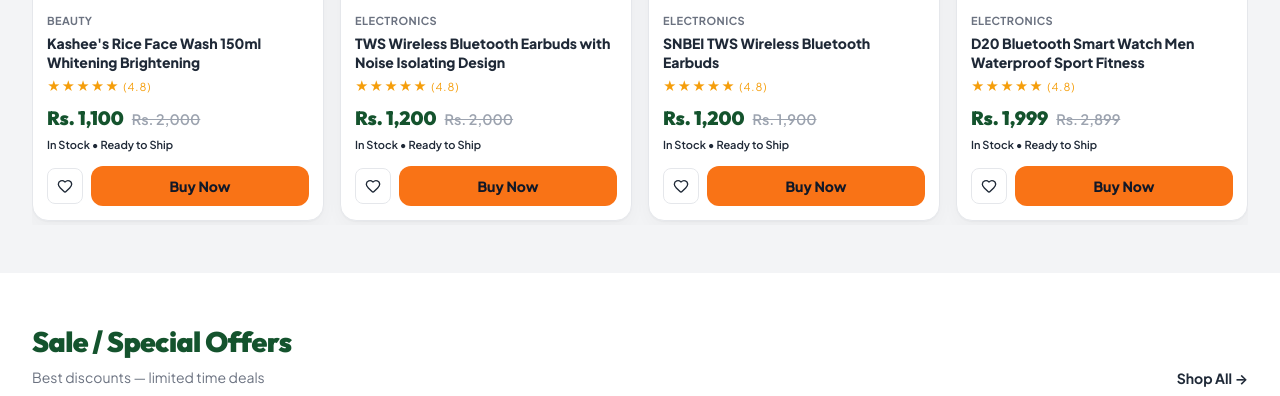
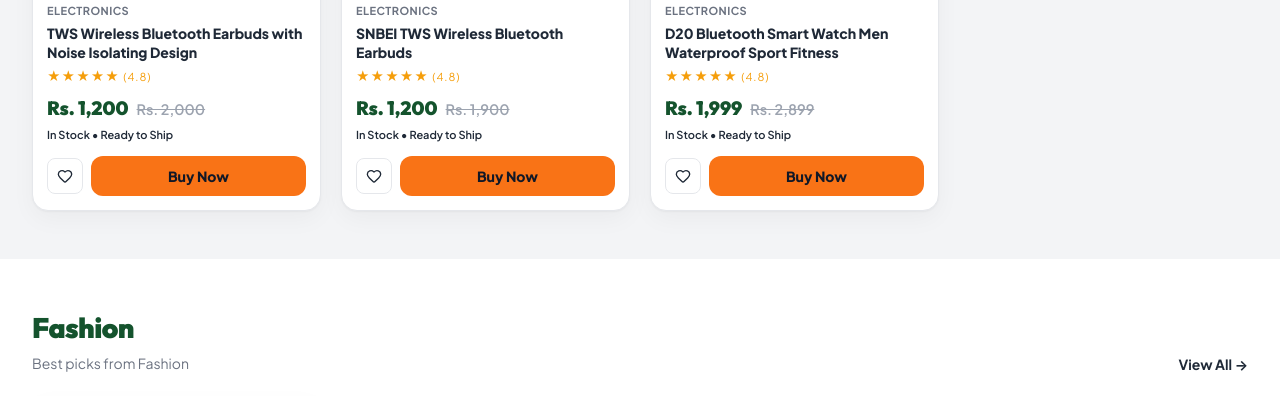
Before and after one commit to AliDevTech-code/Pakstore.com, a PHP site: page / in a window 1280 px wide. Shown: the part 1919-2315 px from the top of the page. Run offline with PHP 8.4, Linux system fonts and the light colour scheme; data comes from the database, SQL or seed files in the repository; some libraries are stand-ins or nearby versions.

Commit message:
Show products by category on home page

```diff
--- a/includes/footer.php
+++ b/includes/footer.php
@@ -67,6 +67,6 @@ $footerTiktok = setting('tiktok_url', '#');
   </div>
 </footer>
 
-<script src="<?= e(url('assets/js/main.js') . '?v=44') ?>"></script>
+<script src="<?= e(url('assets/js/main.js') . '?v=45') ?>"></script>
 </body>
 </html>
--- a/includes/header.php
+++ b/includes/header.php
@@ -102,7 +102,7 @@ if (empty($structuredData)) {
     <link rel="preload" href="<?= e(url('assets/fonts/outfit-latin.woff2')) ?>" as="font" type="font/woff2" crossorigin>
 
     <link rel="stylesheet" href="<?= e(url('assets/css/tailwind.css') . '?v=4') ?>">
-    <link rel="stylesheet" href="<?= e(url('assets/css/style.css') . '?v=44') ?>">
+    <link rel="stylesheet" href="<?= e(url('assets/css/style.css') . '?v=45') ?>">
     <script src="<?= e(url('assets/js/lucide.min.js')) ?>"></script>
     <style>
         /* Keep drawers closed by default even if the external stylesheet fails to load. */
--- a/index.php
+++ b/index.php
@@ -14,6 +14,16 @@ try {
 } catch (Throwable $e) { $newArrivals = []; }
 try {
     $sale = db()->query("SELECT p.*, c.name AS category_name, c.slug AS category_slug FROM products p LEFT JOIN categories c ON c.id=p.category_id ORDER BY (CASE WHEN p.original_price IS NOT NULL AND p.original_price > p.price THEN 1 ELSE 0 END) DESC, p.id DESC LIMIT 10")->fetchAll();
+$categorySections = [];
+try {
+  $catsForHome = db()->query("SELECT id, name, slug FROM categories ORDER BY name ASC")->fetchAll();
+  $stmtCP = db()->prepare("SELECT p.*, c.name AS category_name, c.slug AS category_slug FROM products p LEFT JOIN categories c ON c.id=p.category_id WHERE p.category_id = ? ORDER BY p.id DESC LIMIT 8");
+  foreach ($catsForHome as $c) {
+    $stmtCP->execute([(int)$c['id']]);
+    $prods = $stmtCP->fetchAll();
+    if ($prods) $categorySections[] = ['category'=>$c, 'products'=>$prods];
+  }
+} catch (Throwable $e) { $categorySections = []; }
 } catch (Throwable $e) { $sale = []; }
 
 $slides = array_slice($featured, 0, 5);
@@ -147,56 +157,27 @@ function pk_product_card(array $p, string $badgeType = '') {
   </section>
 
 
-<!-- BEST SELLERS -->
-  <section class="pk-section pk-section-white">
+<!-- CATEGORY PRODUCTS -->
+<?php if (!empty($categorySections)): foreach ($categorySections as $idx => $sec): $cat=$sec['category']; $prods=$sec['products']; ?>
+  <section class="pk-section <?= $idx % 2 === 0 ? 'pk-section-white' : 'pk-section-surface' ?>">
     <div class="max-w-7xl mx-auto px-4 sm:px-6 lg:px-8">
       <div class="flex items-end justify-between gap-4 mb-6">
-        <div><h2 class="pk-title">Best Sellers</h2><p class="pk-sub">Most loved by customers across Pakistan</p></div>
-        <div class="flex gap-2">
-          <button type="button" class="pk-carousel-btn" data-carousel-prev data-target="best-track"><i data-lucide="chevron-left" class="w-4 h-4"></i></button>
-          <button type="button" class="pk-carousel-btn" data-carousel-next data-target="best-track"><i data-lucide="chevron-right" class="w-4 h-4"></i></button>
+        <div>
+          <h2 class="pk-title"><?= e($cat['name']) ?></h2>
+          <p class="pk-sub">Best picks from <?= e($cat['name']) ?></p>
         </div>
+        <a href="<?= e(url('shop.php?category=' . urlencode($cat['slug']))) ?>" class="text-sm font-bold text-[#166534] hover:text-[#f97316]">View All →</a>
       </div>
-      <div class="pk-carousel" data-carousel>
-        <div class="pk-carousel-track scrollbar-none" id="best-track" data-carousel-track>
-          <?php foreach ($best as $p) { echo '<div>'; pk_product_card($p); echo '</div>'; } ?>
-        </div>
+      <div class="grid grid-cols-2 md:grid-cols-4 gap-4 sm:gap-5">
+        <?php foreach ($prods as $p) pk_product_card($p); ?>
       </div>
     </div>
   </section>
-
-  <!-- NEW ARRIVALS -->
-  <section class="pk-section pk-section-surface">
-    <div class="max-w-7xl mx-auto px-4 sm:px-6 lg:px-8">
-      <div class="flex items-end justify-between gap-4 mb-6">
-        <div><h2 class="pk-title">New Arrivals</h2><p class="pk-sub">Fresh products just added</p></div>
-        <a href="<?= e(url('shop.php?sort=newest')) ?>" class="text-sm font-bold text-[#166534] hover:text-[#f97316]">View All →</a>
-      </div>
-      <div class="pk-carousel" data-carousel>
-        <div class="pk-carousel-track scrollbar-none" data-carousel-track>
-          <?php foreach ($newArrivals as $p) { echo '<div>'; pk_product_card($p, 'new'); echo '</div>'; } ?>
-        </div>
-      </div>
-    </div>
+<?php endforeach; else: ?>
+  <section class="pk-section pk-section-white">
+    <div class="max-w-7xl mx-auto px-4 sm:px-6 lg:px-8 text-center text-gray-500">Products coming soon.</div>
   </section>
-
-  <!-- SALE -->
-  <?php if ($sale): ?>
-  <section class="pk-section pk-section-white">
-    <div class="max-w-7xl mx-auto px-4 sm:px-6 lg:px-8">
-      <div class="flex items-end justify-between gap-4 mb-6">
-        <div><h2 class="pk-title">Sale / Special Offers</h2><p class="pk-sub">Best discounts — limited time deals</p></div>
-        <a href="<?= e(url('shop.php')) ?>" class="text-sm font-bold text-[#166534] hover:text-[#f97316]">Shop All →</a>
-      </div>
-      <div class="pk-carousel" data-carousel>
-        <div class="pk-carousel-track scrollbar-none" data-carousel-track>
-          <?php foreach ($sale as $p) { echo '<div>'; pk_product_card($p); echo '</div>'; } ?>
-        </div>
-      </div>
-    </div>
-  </section>
-  <?php endif; ?>
-
+<?php endif; ?>
   <!-- TRUST BADGES -->
   <section class="py-10 bg-white border-t border-gray-200">
     <div class="max-w-7xl mx-auto px-4 sm:px-6 lg:px-8 grid grid-cols-2 lg:grid-cols-4 gap-4">
```
